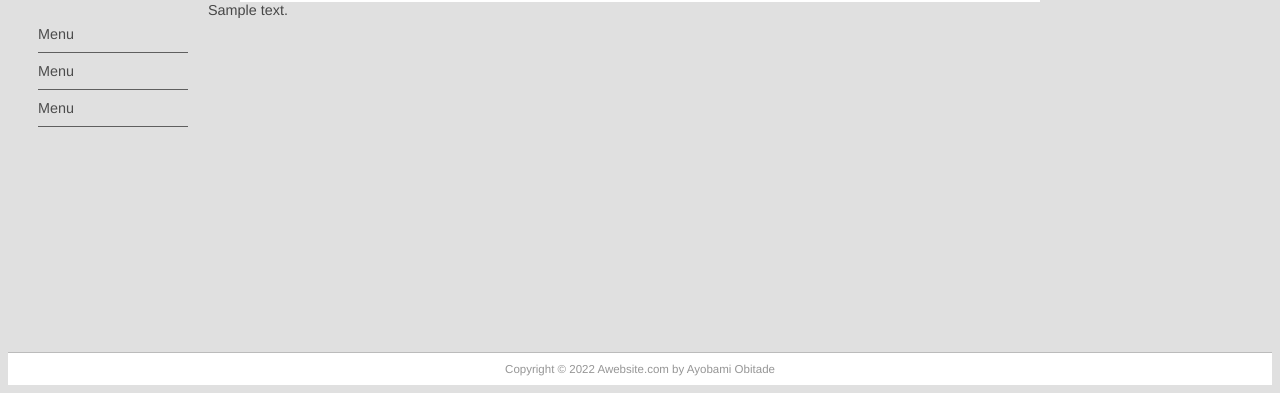
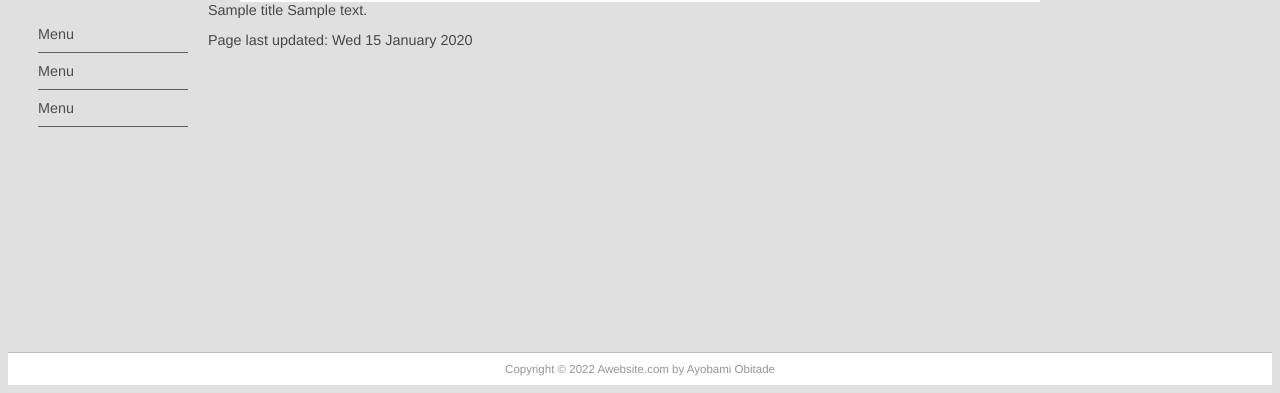
Before and after one commit to ayosamobitade/awebsite, a Django app: template pages/templates/pages/page.html in a window 1280 px wide. Shown: the part 532-925 px from the top of the page. Run offline with Django 4.2, Linux system fonts and the light colour scheme; the template is opened without the code that fills it: most values are stand-ins (such as "Sample title", 1, 10 or a date in 2020).

Commit message:
some update

```diff
--- a/awebsite/templates/base.html
+++ b/awebsite/templates/base.html
@@ -27,6 +27,10 @@
     </nav>
 </aside>
 <section id="main">
+    {% block title %}
+    Untitled Document
+    {% endblock title %}
+
     {% block content %}
     <h1>Welcome to A Website!</h1>
     <p>This is the awebsite site template</p>
--- a/pages/templates/pages/page.html
+++ b/pages/templates/pages/page.html
@@ -1,7 +1,12 @@
 {% extends "base.html" %}
+
+{% block title %}{{ title }} {% endblock title %}
 
 {% block content %}
 {% autoescape off %}
 {{ content }}
 {% endautoescape %}
+
+
+<p>Page last updated: {{ last_updated|date:"D d F Y" }}</p>
 {% endblock content %}
```
